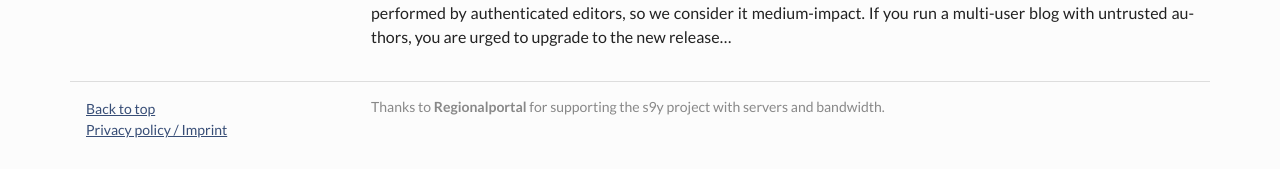
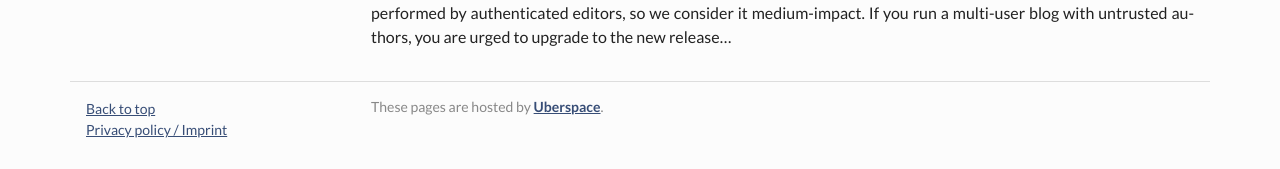
Before and after one commit to s9y/s9y.github.io, a Jekyll site: the page built from index.md, in a window 1280 px wide. Shown: the part 1991-2160 px from the top of the page. Built offline with Jekyll 4.4.1, drawn with Linux system fonts in a browser that asks for light colours.

Commit message:
Remove "Regionalportal" sponsoring note.
As we don't use any servers, there's
nothing to sponsor. Add a note about
Uberspace insteand.

Signed-off-by: Thomas Hochstein <thh@inter.net>

```diff
--- a/_includes/footer.html
+++ b/_includes/footer.html
@@ -6,6 +6,6 @@
             / Imprint</a></li>
         </ul>
 
-        <p id="supporters">Thanks to <b>Regionalportal</b> for supporting the s9y project with servers and bandwidth.</p>
+        <p id="supporters">These pages are hosted by <a href="https://uberspace.de/"><b>Uberspace</b></a>.</p>
     </div>
 </footer>
```
